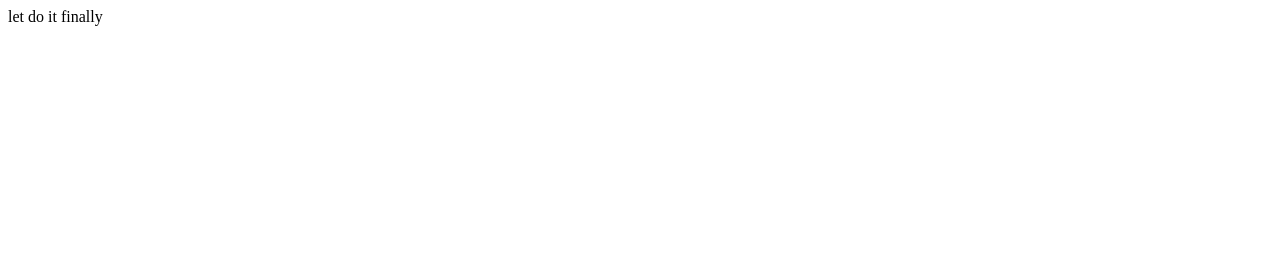
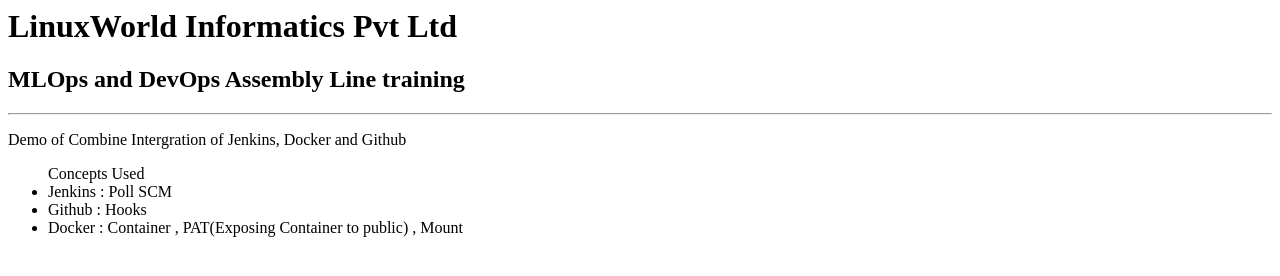
Before and after one commit to jai8004/DevProj, a plain HTML site: page index.html in a window 1280 px wide. Drawn offline with Linux system fonts and the light colour scheme.

Commit message:
Final Demo Hook

```diff
--- a/index.html
+++ b/index.html
@@ -1 +1,11 @@
-let do it finally
+<html>
+<body>
+<h1>LinuxWorld Informatics Pvt Ltd </h1>
+<h2> MLOps and DevOps Assembly Line training</h2>
+<hr>
+<p> Demo of Combine Intergration of Jenkins, Docker and Github </p>
+<ul> Concepts Used
+<li> Jenkins : Poll  SCM
+<li> Github : Hooks
+<li> Docker : Container , PAT(Exposing Container to public) , Mount
+</ul>
```
